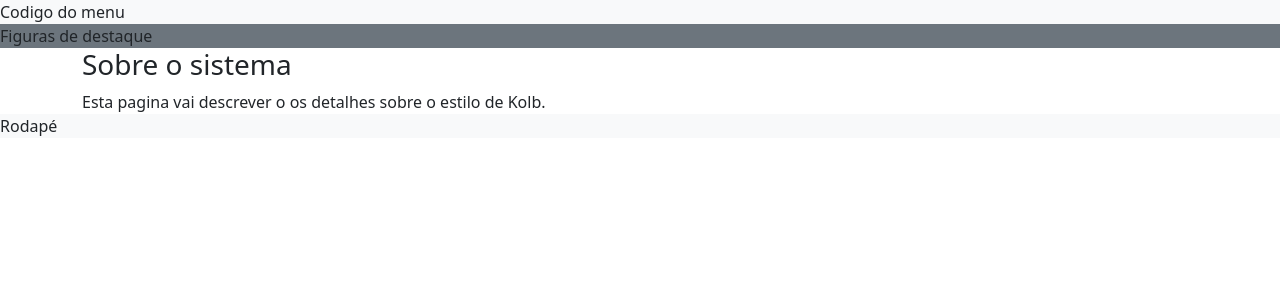
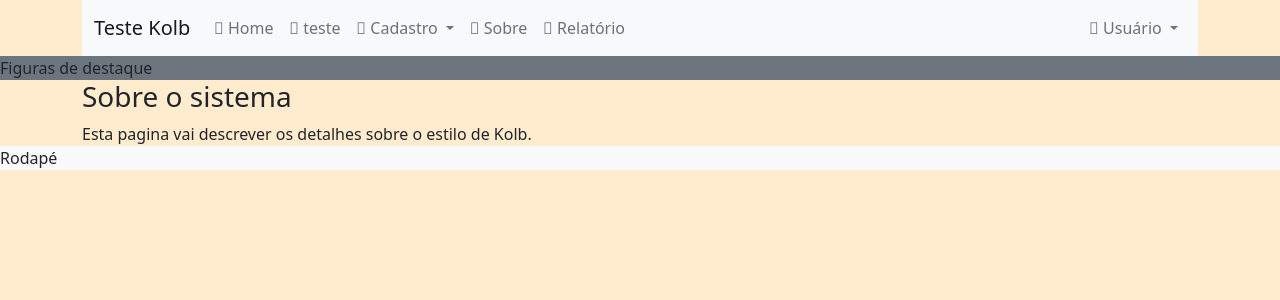
Before and after one commit to beto86/L-StyleV2, a Django app: page /sobre/ in a window 1280 px wide. Shown: the top 300 px of the page. Run offline with Django 3.2, Linux system fonts and the light colour scheme; some libraries are stand-ins or nearby versions.

Commit message:
criação do menu, e modelo.html

```diff
--- a/paginas/templates/modelo.html
+++ b/paginas/templates/modelo.html
@@ -6,18 +6,100 @@
     <meta charset="UTF-8">
     <meta http-equiv="X-UA-Compatible" content="IE=edge">
     <meta name="viewport" content="width=device-width, initial-scale=1.0">
+    <meta name="author" content="Roberto Rocha">
 
     {% block titulo %}
-    <title>Modelo</title>
+    <title>Teste de Kolb</title>
     {% endblock %}
 
     <link rel="stylesheet" href="{% static 'css/bootstrap.min.css' %}">
+    <link rel="stylesheet" href="{% static 'css/fontawesome.min.css' %}">
+
+    <link rel="stylesheet" href="{% static 'css/estilo.css' %}">
+
 </head>
 <body>
 
+    <!-- Bloco com o menu principal -->
     {% block menu %}
-    <div class="bg-light">
-        Codigo do menu
+    <div class="container">
+        <nav class="navbar navbar-expand-lg navbar-light bg-light">
+            <div class="container-fluid">
+                <a class="navbar-brand" href="#">Teste Kolb</a>
+                <button class="navbar-toggler" type="button" data-bs-toggle="collapse" data-bs-target="#navbarSupportedContent" aria-controls="navbarSupportedContent" aria-expanded="false" aria-label="Toggle navigation">
+                    <span class="navbar-toggler-icon"></span>
+                </button>
+                <div class="collapse navbar-collapse" id="navbarSupportedContent">
+                    <ul class="navbar-nav me-auto mb-2 mb-lg-0">
+                        <li class="nav-item">
+                            <a class="nav-link" aria-current="page" href="{% url 'index' %}">
+                                <i class="fa-home" aria-hidden="true"></i>
+                                Home
+                            </a>
+                        </li>
+                        <li class="nav-item">
+                            <a class="nav-link" href="#">
+                                <i class="far fa-question-circle"></i>
+                                teste
+                            </a>
+                        </li>
+                        <li class="nav-item dropdown">
+                            <a class="nav-link dropdown-toggle" href="#" id="navbarDropdown" role="button" data-bs-toggle="dropdown" aria-expanded="false">
+                                <i class="fa fa-square" aria-hidden="true"></i>
+                                Cadastro
+                            </a>
+                            <ul class="dropdown-menu" aria-labelledby="navbarDropdown">
+                                <li><a class="dropdown-item" href="#">Action</a></li>
+                                <li><a class="dropdown-item" href="#">Another action</a></li>
+                                <li><a class="dropdown-item" href="#">Something else here</a></li>
+                            </ul>
+                        </li>
+                        <li class="nav-item">
+                            <a class="nav-link" href="{% url 'sobre' %}">
+                                <i class="fa fa-info-circle" aria-hidden="true"></i>
+                                Sobre
+                            </a>
+                        </li>
+                        <li class="nav-item">
+                            <a class="nav-link" href="#">
+                                <i class="fas fa-list"></i>
+                                Relatório
+                            </a>
+                        </li>
+                    </ul>
+
+                </div>
+
+                <ul class="navbar-nav">
+
+
+                    <li class="nav-item dropdown">
+                        <a class="nav-link dropdown-toggle" href="#" id="navbarDropdownMenuLink"
+                            role="button" data-toggle="dropdown" aria-haspopup="true" aria-expanded="false">
+                            <i class="fa fa-user-circle" aria-hidden="true"></i>
+                            <span id="username">Usuário</span>
+                        </a>
+                        <ul class="dropdown-menu" aria-labelledby="navbarDropdownMenuLink">
+                            <li><a class="dropdown-item" href="">
+                                <i class="fa fa-user" aria-hidden="true"></i>
+                                Meus dados
+                            </a></li>
+                            <li><a class="dropdown-item" href="#">
+                                <i class="fa fa-lock" aria-hidden="true"></i>
+                                Alterar senha
+                            </a></li>
+
+                            <li><a class="dropdown-item" href="">
+                                <i class="fa fa-sign-out" aria-hidden="true"></i>
+                                Sair
+                            </a></li>
+                        </ul>
+                    </li>
+
+
+                </ul>
+            </div>
+        </nav>
     </div>
     {% endblock %}
 
@@ -39,9 +121,9 @@
 
 
     {% block rodape %}
-    <div class="bg-light">
+    <footer class="bg-light">
         Rodapé
-    </div>
+    </footer>
     {% endblock %}
 
     <script src="{% static 'js/jquery-3.6.0.min.js' %}"></script>
--- a/paginas/templates/sobre.html
+++ b/paginas/templates/sobre.html
@@ -9,6 +9,6 @@
 {% block conteudo %}
     <h3>Sobre o sistema</h3>
 
-    Esta pagina vai descrever o os detalhes sobre o estilo de Kolb.
+    Esta pagina vai descrever os detalhes sobre o estilo de Kolb.
 
 {% endblock %}
```
